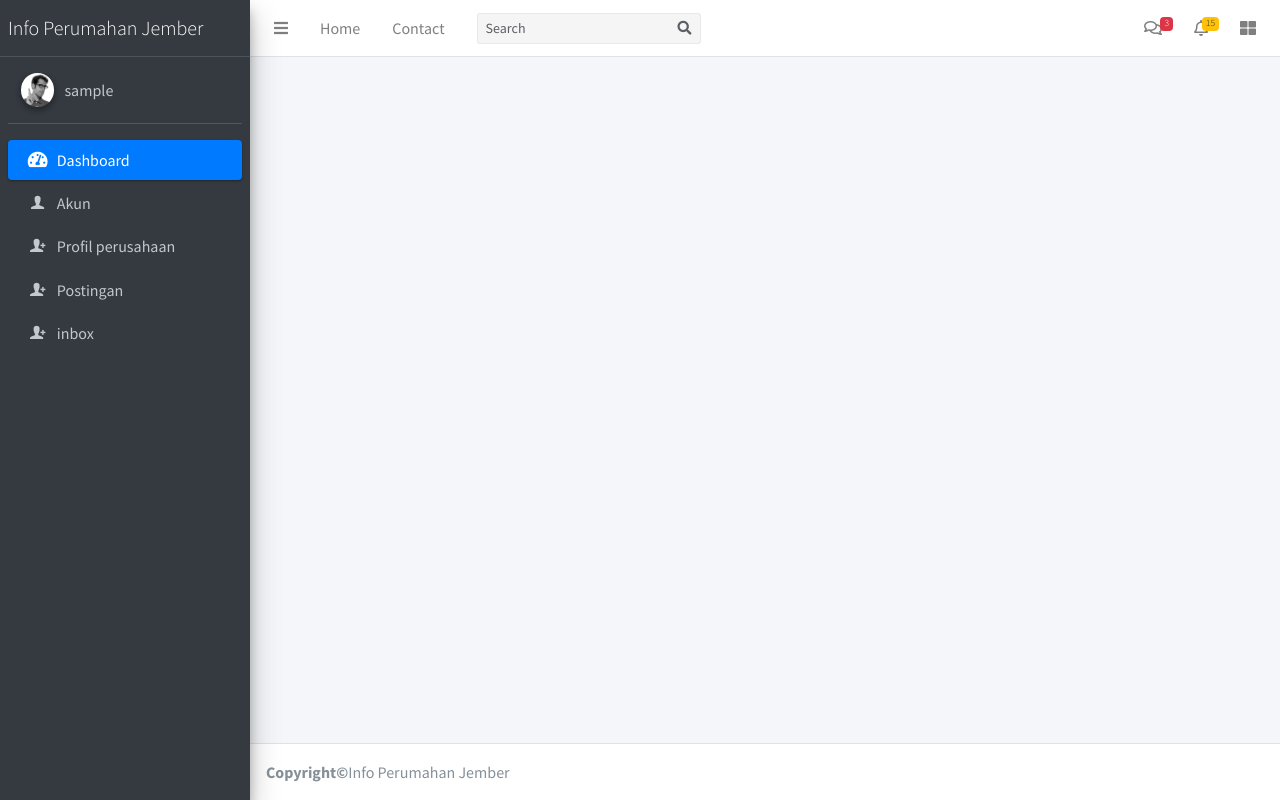
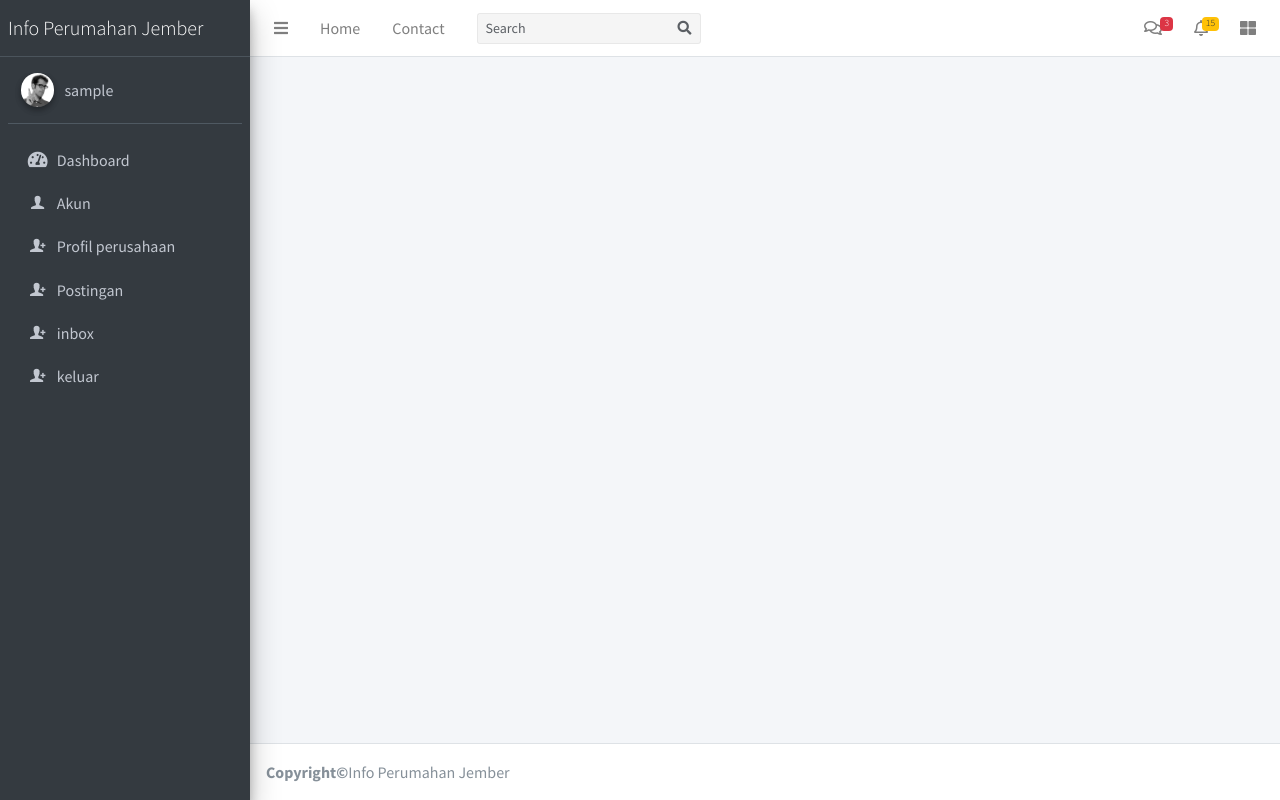
Before and after one commit to r554/Info_Perumahan_Jember, a PHP site: page /Info_Perumahan_Jember/developer/index.php in a window 1280 px wide. Run offline with PHP 8.4, Linux system fonts and the light colour scheme; the visitor is signed in with stand-in values (Sample User, id 1); some libraries are stand-ins or nearby versions.

Commit message:
Update index.php

```diff
--- a/views/developer/index.php
+++ b/views/developer/index.php
@@ -1,6 +1,13 @@
 <?php
 session_start();
+
+if ($_SESSION['status'] != "login") {
+  header ("location:login/login.php?pesan=belum_login");
+}
+
 ?>
+
+
 <!DOCTYPE html>
 <html>
 
@@ -165,6 +172,9 @@
             <a href="index.php" class="d-block">
             <?php
               //session_start();
+              if ($_SESSION['status'] != "login") {
+                header("location:login/login.php?pesan=belum_login");
+              }
               echo $_SESSION['username_dev']
               ?></a>
           </div>
@@ -176,7 +186,7 @@
             <!-- Add icons to the links using the .nav-icon class
                with font-awesome or any other icon font library -->
             <li class="nav-item">
-              <a href="?page=dashboard" class="nav-link active">
+              <a href="?page=dashboard" class="nav-link ">
                 <i class="nav-icon fas fa-tachometer-alt"></i>
                 <p>
                   Dashboard
@@ -220,6 +230,15 @@
               </a>
             </li>
 
+            <li class="nav-item">
+              <a href="login/logout.php" class="nav-link">
+                <i class="nav-icon ion ion-person-add"></i>
+                <p>
+                  keluar
+                </p>
+              </a>
+            </li>
+
           </ul>
         </nav>
         <!-- /.sidebar-menu -->
@@ -244,6 +263,12 @@
         include "../../views/developer/Postingan.php";
       } elseif (@$_GET['page'] == 'inbox') {
         include "..//../views/developer/inbox.php";
+      } elseif (@$_GET['page'] == 'tambahpostingan') {
+        include "inputdatarumah.php";
+      }elseif (@$_GET['page'] == 'editdatarumah') {
+        include "editdatarumah.php";
+      }elseif (@$_GET['page'] == 'postingan') {
+        include "Postingan.php";
       }
 
       ?>
```
